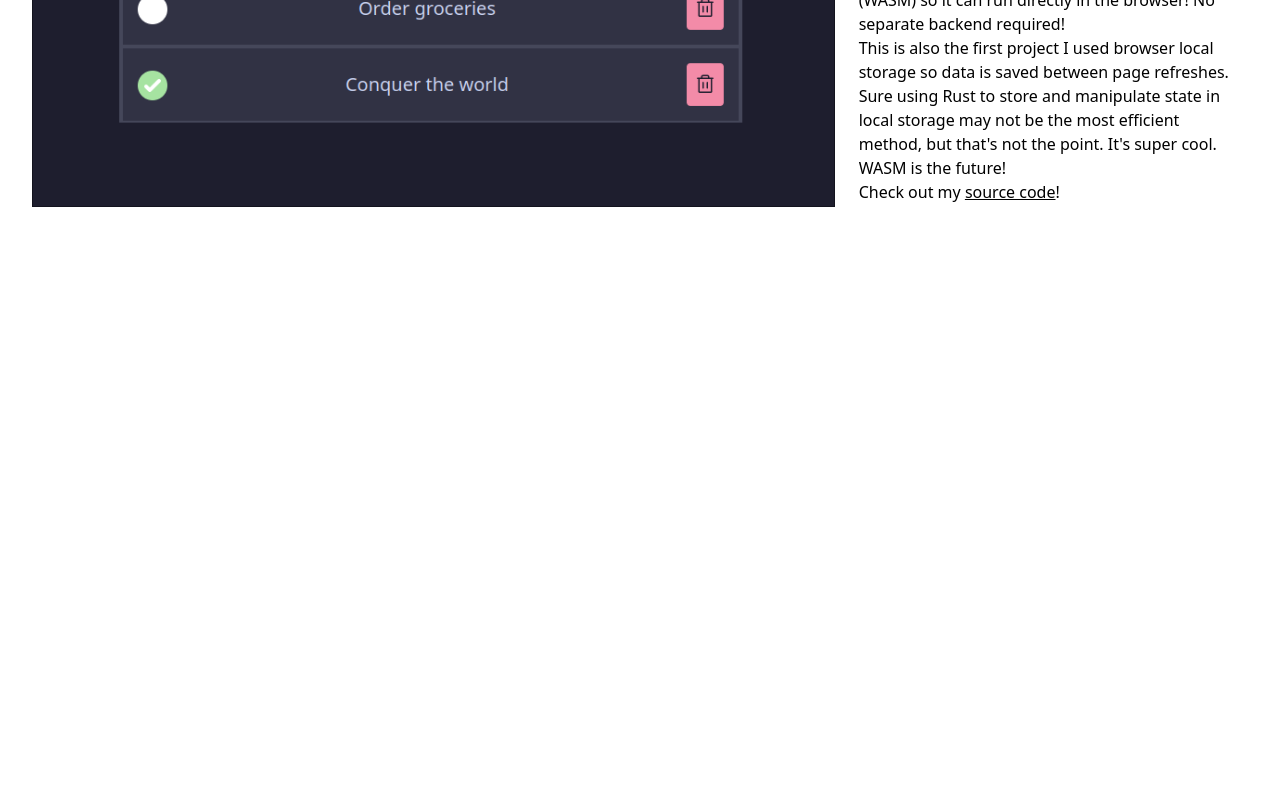
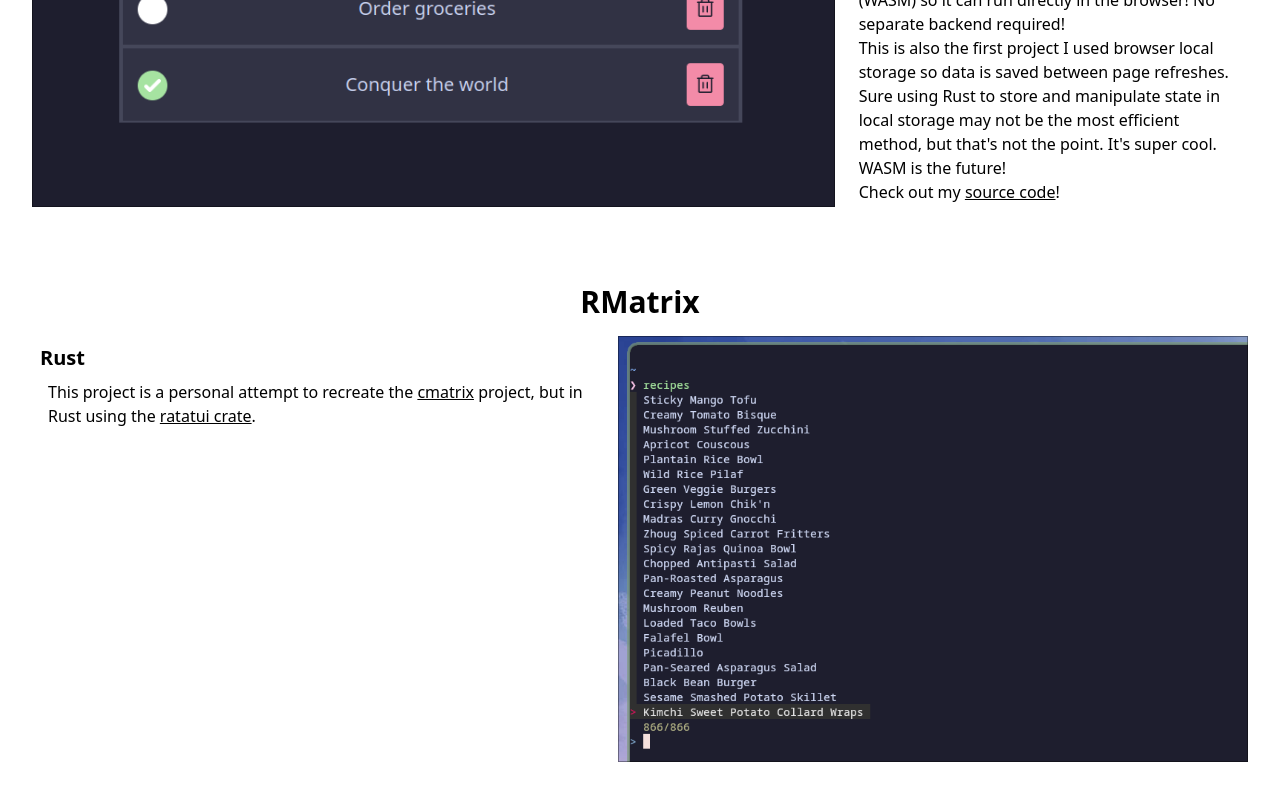
Before and after one commit to RoastBeefer00/personal-portfolio, a SvelteKit app: page /projects in a window 1280 px wide. Shown: the part 2910-3710 px from the top of the page. Before the commit the page ends 3186 px from the top, so only its background shows below. Built offline with nearby package versions, Linux system fonts and the light colour scheme; what @catppuccin/tailwindcss would draw is missing.

Commit message:
rmatrix start

```diff
--- a/src/routes/projects/+page.svelte
+++ b/src/routes/projects/+page.svelte
@@ -262,4 +262,22 @@
 			</div>
 		</div>
 	</div>
+	<div class="bg-crust rounded p-4 mb-2">
+		<div class="rounded bg-surface0 p-2 mb-2 text-center">
+			<h1 class="text-3xl text-green font-bold">RMatrix</h1>
+		</div>
+		<div class="lg:flex">
+			<div class="lg:flex-auto lg:mr-2 mb-2">
+				<div class="rounded bg-surface1 p-2 mb-2">
+					<h2 class="text-xl font-bold text-text">Rust</h2>
+					<p class="text-crust bg-green p-2 rounded">
+                       This project is a personal attempt to recreate the <a href="https://github.com/abishekvashok/cmatrix" class="underline">cmatrix</a> project, but in Rust using the <a href="https://github.com/ratatui-org/ratatui" class="underline">ratatui crate</a>.
+                    </p>
+				</div>
+			</div>
+			<div class="lg:flex-auto">
+				<img src="fuzzy.png" class="object-scale-down lg:float-right" />
+			</div>
+		</div>
+	</div>
 </div>
```
